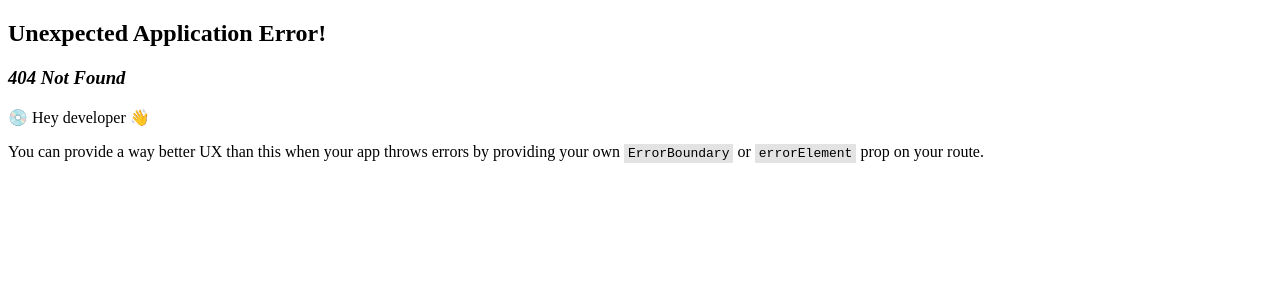
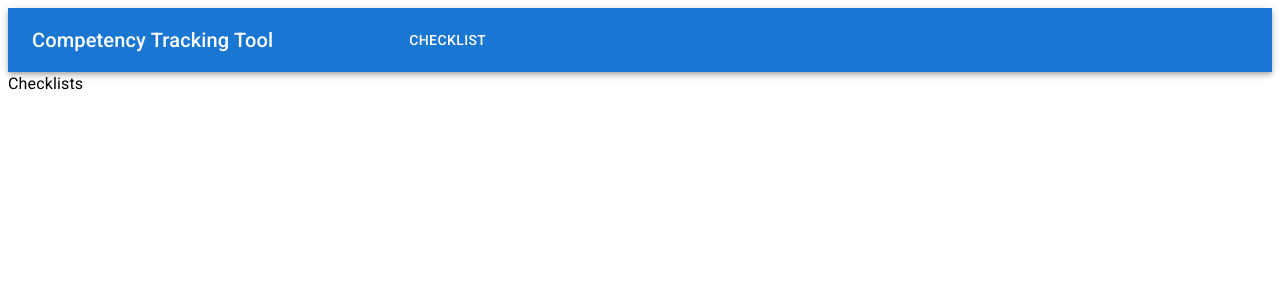
Before and after one commit to PROJ-354/Capstone, a React (Create React App) app in the folder client/: page /checklist in a window 1280 px wide. Before the commit this address had no page. Shown: the top 300 px of the page. Built offline with nearby package versions, Linux system fonts and the light colour scheme.

Commit message:
Added an empty page that will show all the student's checklists

```diff
--- a/client/src/App.jsx
+++ b/client/src/App.jsx
@@ -14,17 +14,22 @@ import ViewChecklist, {
 // Pages
 import Login from './pages/Login';
 import Signup from './pages/Signup';
+import ViewAllChecklists from './pages/student/checklist/ViewAllChecklists';
 
 const router = createBrowserRouter(
     createRoutesFromElements(
         <Route path="/" element={<RootLayout />}>
             <Route index element={<Login />} />
-            <Route
-                path="/checklist/:id"
-                element={<ViewChecklist />}
-                loader={checklistLoader}
-                action={checklistAction}
-            />
+            <Route path="checklist">
+                <Route index element={<ViewAllChecklists />} />
+                <Route
+                    path=":id"
+                    element={<ViewChecklist />}
+                    loader={checklistLoader}
+                    action={checklistAction}
+                />
+            </Route>
+
             <Route path="/signup" element={<Signup />} />
         </Route>
     )
--- /dev/null
+++ b/client/src/pages/student/checklist/ViewAllChecklists.jsx
@@ -0,0 +1,9 @@
+import { Box, Typography } from '@mui/material';
+
+export default function ViewAllChecklists() {
+    return (
+        <Box>
+            <Typography>Checklists</Typography>
+        </Box>
+    );
+}
```
